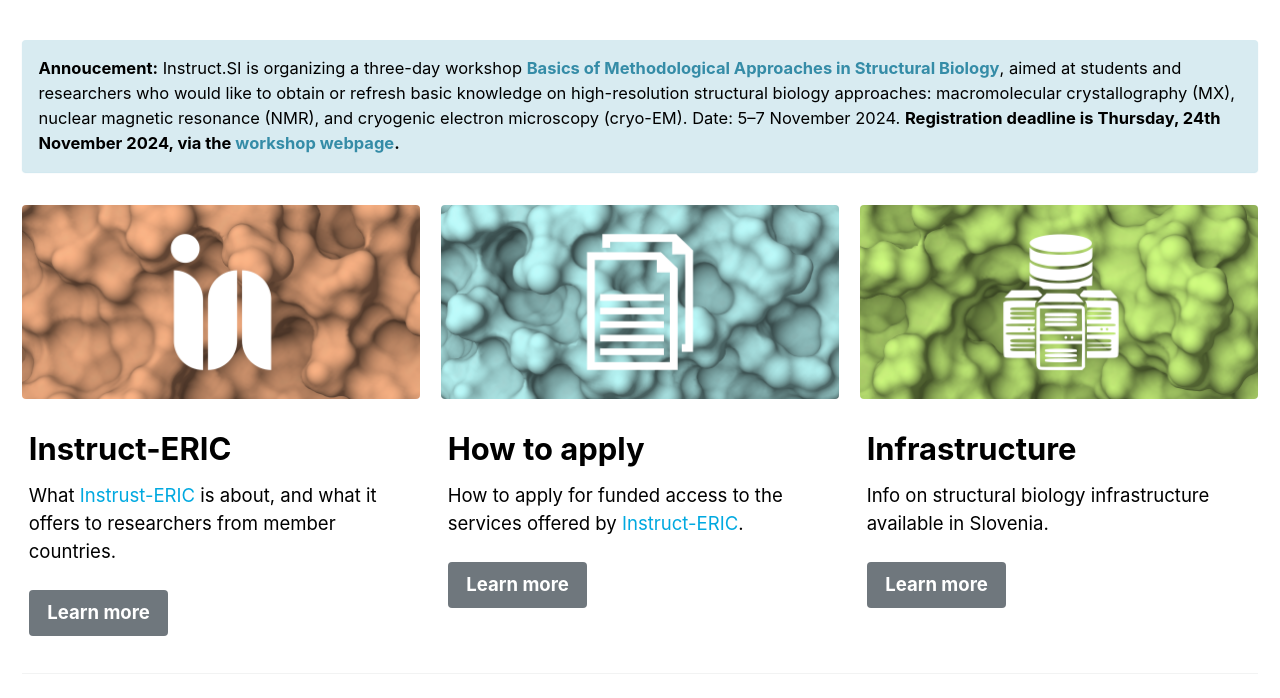
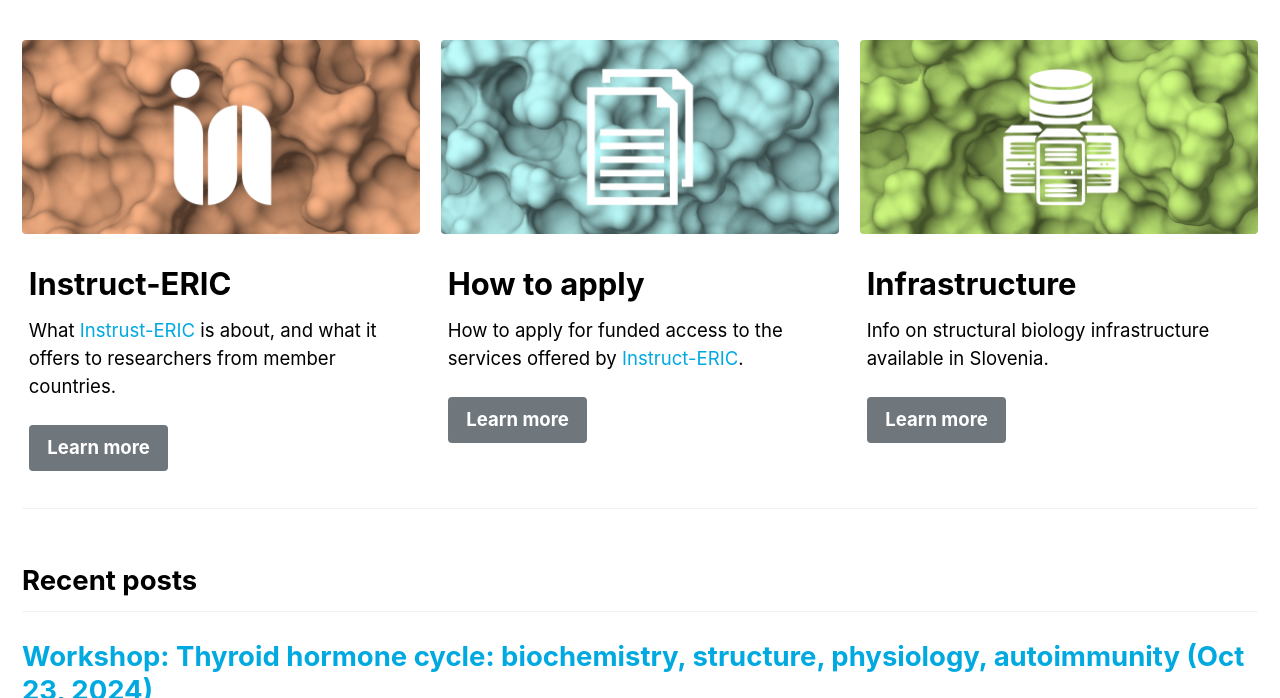
Before and after one commit to InstructSI/instructsi.github.io, a Jekyll site: the page built from _pages/home.md, in a window 1280 px wide and 900 px high, scrolled down 388 px, cut to the strip 202-900 px from the top of the window. Built offline with Jekyll 4.4.1, drawn with Linux system fonts in a browser that asks for light colours; cached includes are drawn as plain includes.

Commit message:
Removed note on bmasb2024 from the front page

```diff
--- a/_pages/home.md
+++ b/_pages/home.md
@@ -64,9 +64,6 @@
     title: "University of Maribor"
 ---
 
-**Annoucement:** Instruct.SI is organizing a three-day workshop [**Basics of Methodological Approaches in Structural Biology**](/bmasb2024/), aimed at students and researchers who would like to obtain or refresh basic knowledge on high-resolution structural biology approaches: macromolecular crystallography (MX), nuclear magnetic resonance (NMR), and cryogenic electron microscopy (cryo-EM). Date: 5–7 November 2024. **Registration deadline is Thursday, 24th November 2024, via the [workshop webpage](/bmasb2024/).**
-{: .notice--info}
-
 {% include feature_row %}
 
 ## Recent posts
```
